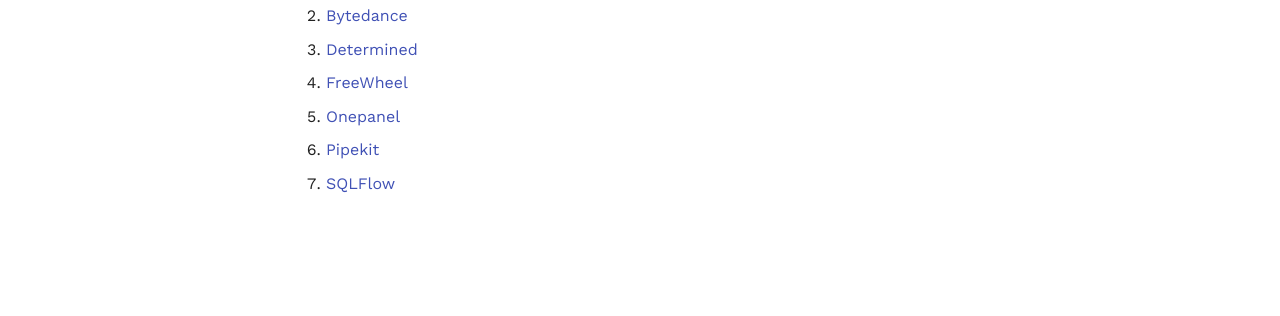
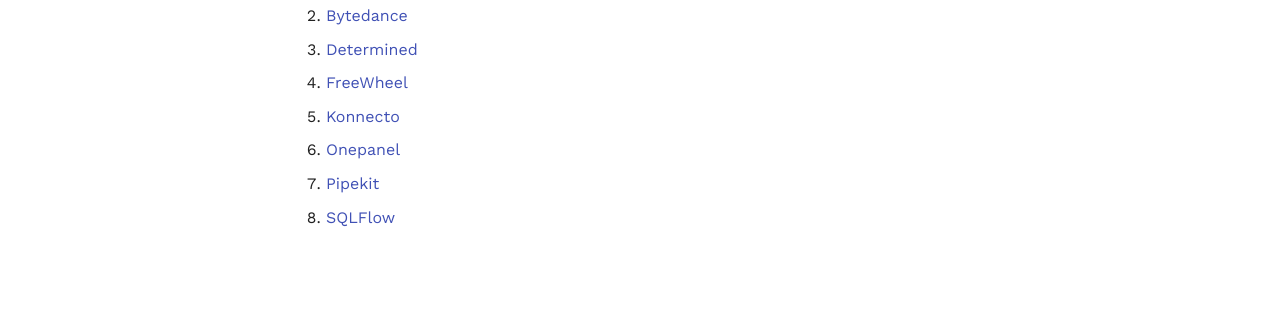
Before and after one commit to couler-proj/couler, an MkDocs documentation site: the page built from docs/adopters.md, in a window 1280 px wide. Shown: the part 303-619 px from the top of the page. Built offline with MkDocs 1.6.1 and Material for MkDocs 9.7.7, drawn with Linux system fonts in a browser that asks for light colours; comment, search, counter and statistics services are not loaded.

Commit message:
Add Konnecto to adopters (#222)

```diff
--- a/ADOPTERS.md
+++ b/ADOPTERS.md
@@ -6,6 +6,7 @@
 1. [Bytedance](https://www.bytedance.com/)
 1. [Determined](https://determined.ai/)
 1. [FreeWheel](https://freewheel.com/)
+1. [Konnecto](https://www.konnecto.com/)
 1. [Onepanel](https://docs.onepanel.ai/)
 1. [Pipekit](https://pipekit.io/)
 1. [SQLFlow](https://github.com/sql-machine-learning/sqlflow)
```
